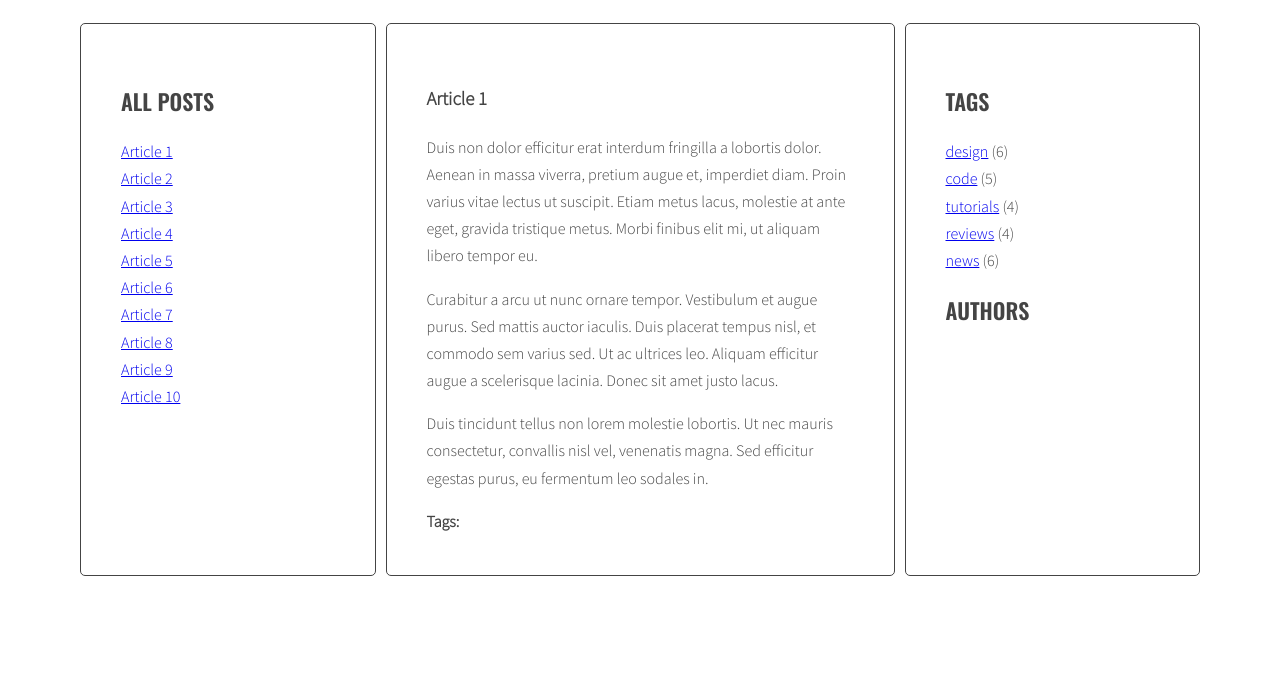
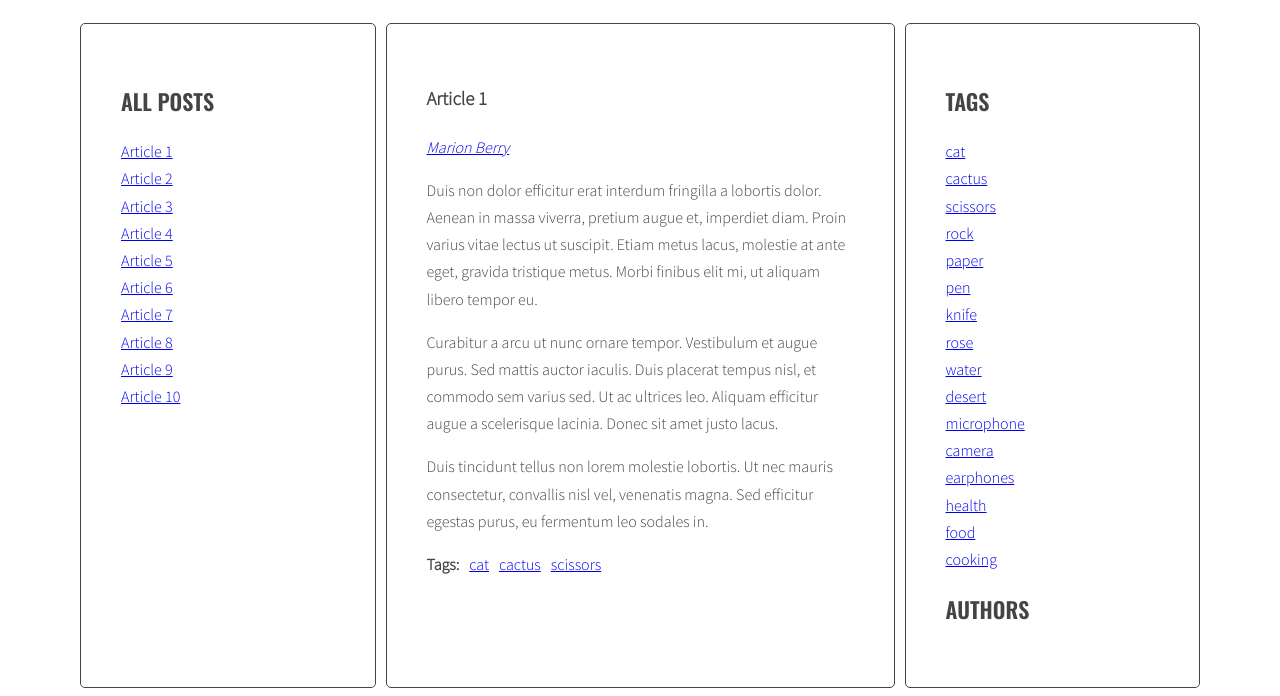
Before and after one commit to jagodakrzyw/javascript-blog-6, a website: page index.html in a window 1280 px wide. Shown: the part 220-916 px from the top of the page. Before the commit the page ends 804 px from the top, so only its background shows below. Drawn offline with nearby package versions, Linux system fonts and the light colour scheme.

Commit message:
Add function generatating list of tags

```diff
--- a/index.html
+++ b/index.html
@@ -333,11 +333,6 @@
           <aside class="sidebar">
             <h2 class="section-title">Tags</h2>
             <ul class="list tags">
-              <li><a href="#">design</a> <span>(6)</span></li>
-              <li><a href="#">code</a> <span>(5)</span></li>
-              <li><a href="#">tutorials</a> <span>(4)</span></li>
-              <li><a href="#">reviews</a> <span>(4)</span></li>
-              <li><a href="#">news</a> <span>(6)</span></li>
             </ul>
             <h2 class="section-title">Authors</h2>
             <ul class="list authors">
--- a/js/script.js
+++ b/js/script.js
@@ -47,7 +47,7 @@ const optArticleSelector = '.post',
   optTitleListSelector = '.titles',
   optArticleTagsSelector = '.post-tags .list',
   optArticleAuthorSelector = '.post-author',
-  optTagListSelector = '.tags.list';
+  optTagsListSelector = '.tags.list';
 
 function generateTitleLinks(customSelector = ''){
 
@@ -335,23 +335,41 @@ function generateTags(){
 
   let allTags = [];
 
-  /* find all articles */
+  /* [DONE] find all articles */
 
-  /* START LOOP: for every article: */
+  const articles = document.querySelectorAll(optArticleSelector);
 
-    /* find tags wrapper */
+  /* [DONE] START LOOP: for every article: */
 
-    /* make html variable with empty string */
+  for(let article of articles){
 
-    /* get tags from data-tags attribute */
+    /* [DONE] find tags wrapper */
 
-    /* split tags into array */
+    const articleTagsWrapper = article.querySelector(optArticleTagsSelector);
 
-    /* START LOOP: for each tag */
+    /* [DONE] make html variable with empty string */
 
-      /* generate HTML of the link */
+    let html = '';
 
-      /* add generated code to html variable */
+    /* [DONE] get tags from data-tags attribute */
+
+    const articleTags = article.getAttribute('data-tags');
+
+    /* [DONE] split tags into array */
+
+    const articleTagsArray = articleTags.split(' ');
+
+    /* [DONE] START LOOP: for each tag */
+
+    for(let tag of articleTagsArray){
+
+      /* [DONE] generate HTML of the link */
+
+      const linkHTML = '<li><a href="#tag-' + tag + '"><span>'+ tag +'</span></a></li>';
+
+      /* [DONE] add generated code to html variable */
+
+      html = html + linkHTML;
 
       /* [NEW] check if this link is NOT already in allTags */
 
@@ -363,11 +381,15 @@ function generateTags(){
 
       }
 
-    /* END LOOP: for each tag */
+    /* [DONE] END LOOP: for each tag */
+    }
 
-    /* insert HTML of all the links into the tags wrapper */
+    /* [DONE] insert HTML of all the links into the tags wrapper */
 
-  /* END LOOP: for every article: */
+    articleTagsWrapper.innerHTML = html;
+
+  /* [DONE] END LOOP: for every article: */
+  }
 
   /* [NEW] find list of tags in right column */
 
```
